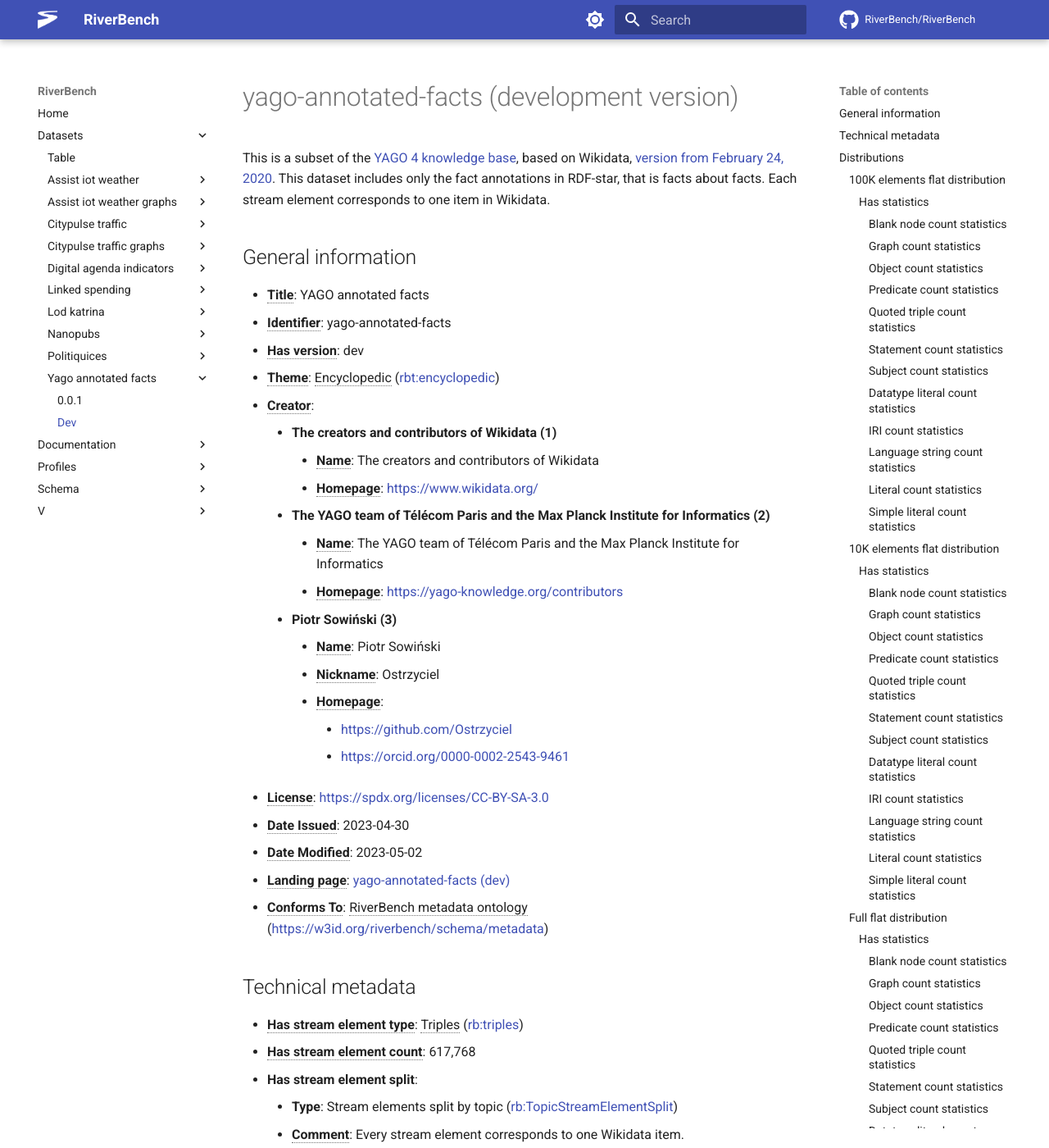
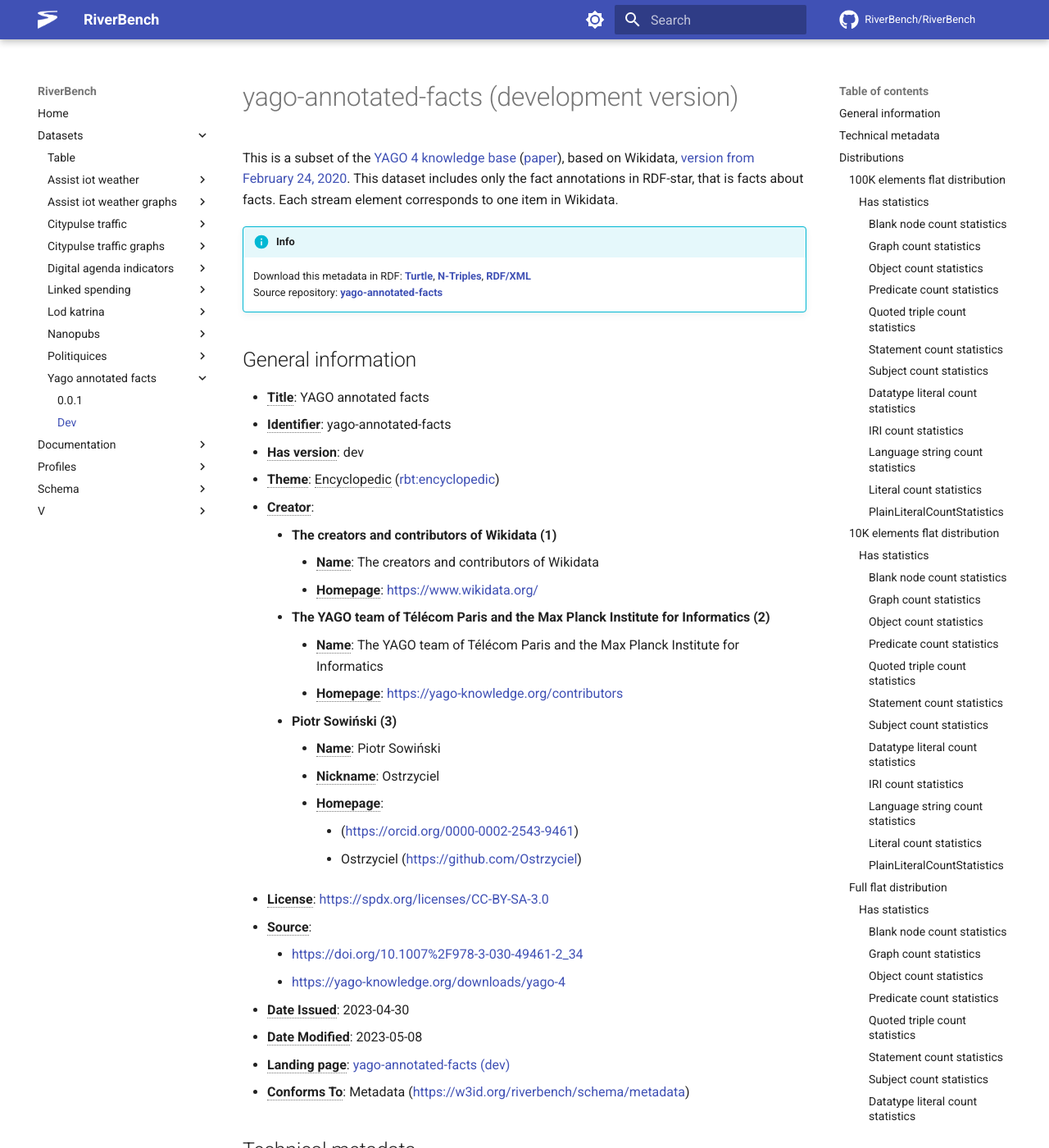
Before and after one commit to RiverBench/riverbench.github.io, an MkDocs documentation site: the page built from docs/datasets/yago-annotated-facts/dev/index.md, in a window 1280 px wide and 1400 px high. Shown: the whole window at 82% size. Built offline with MkDocs 1.6.1 and Material for MkDocs 9.7.7, drawn with Linux system fonts in a browser that asks for light colours; comment, search, counter and statistics services are not loaded; some of the changed text lies outside the part shown.

Commit message:
Automatic update of RiverBench/dataset-yago-annotated-facts (dev)

```diff
--- a/docs/datasets/yago-annotated-facts/dev/index.md
+++ b/docs/datasets/yago-annotated-facts/dev/index.md
@@ -1,6 +1,13 @@
 # yago-annotated-facts (development version)
 
-This is a subset of the [YAGO 4 knowledge base](https://yago-knowledge.org/downloads/yago-4), based on Wikidata, [version from February 24, 2020](https://yago-knowledge.org/data/yago4/full/2020-02-24/). This dataset includes only the fact annotations in RDF-star, that is facts about facts. Each stream element corresponds to one item in Wikidata.
+This is a subset of the [YAGO 4 knowledge base](https://yago-knowledge.org/downloads/yago-4) ([paper](https://suchanek.name/work/publications/eswc-2020-yago.pdf)), based on Wikidata, [version from February 24, 2020](https://yago-knowledge.org/data/yago4/full/2020-02-24/). This dataset includes only the fact annotations in RDF-star, that is facts about facts. Each stream element corresponds to one item in Wikidata.
+
+!!! info
+
+    Download this metadata in RDF: **[Turtle](https://w3id.org/riverbench/datasets/yago-annotated-facts/dev.ttl)**, **[N-Triples](https://w3id.org/riverbench/datasets/yago-annotated-facts/dev.nt)**, **[RDF/XML](https://w3id.org/riverbench/datasets/yago-annotated-facts/dev.rdf)**
+    <br>Source repository: **[yago-annotated-facts](https://github.com/RiverBench/dataset-yago-annotated-facts)**
+
+
 
 ## General information
 
@@ -19,20 +26,23 @@ This is a subset of the [YAGO 4 knowledge base](https://yago-knowledge.org/downl
         - **<abbr title="A name for some thing.">Name</abbr>**: Piotr Sowiński
         - **<abbr title="A short informal nickname characterising an agent (includes login identifiers, IRC and other chat nicknames).">Nickname</abbr>**: Ostrzyciel
         - **<abbr title="A homepage for some thing.">Homepage</abbr>**:
-            - [https://github.com/Ostrzyciel](https://github.com/Ostrzyciel)
-            - [https://orcid.org/0000-0002-2543-9461](https://orcid.org/0000-0002-2543-9461)
+            -  ([https://orcid.org/0000-0002-2543-9461](https://orcid.org/0000-0002-2543-9461))
+            - Ostrzyciel ([https://github.com/Ostrzyciel](https://github.com/Ostrzyciel))
 - **<abbr title="A legal document giving official permission to do something with the resource.">License</abbr>**: [https://spdx.org/licenses/CC-BY-SA-3.0](https://spdx.org/licenses/CC-BY-SA-3.0)
+- **<abbr title="A related resource from which the described resource is derived.">Source</abbr>**:
+    - [https://doi.org/10.1007%2F978-3-030-49461-2_34](https://doi.org/10.1007%2F978-3-030-49461-2_34)
+    - [https://yago-knowledge.org/downloads/yago-4](https://yago-knowledge.org/downloads/yago-4)
 - **<abbr title="Date of formal issuance of the resource.">Date Issued</abbr>**: 2023-04-30
-- **<abbr title="Date on which the resource was changed.">Date Modified</abbr>**: 2023-05-02
+- **<abbr title="Date on which the resource was changed.">Date Modified</abbr>**: 2023-05-08
 - **<abbr title="A Web page that can be navigated to in a Web browser to gain access to the catalog, a dataset, its distributions and/or additional information.">Landing page</abbr>**: [yago-annotated-facts (dev)](https://w3id.org/riverbench/datasets/yago-annotated-facts/dev)
-- **<abbr title="An established standard to which the described resource conforms.">Conforms To</abbr>**: <abbr title="Ontology for describing datasets and profiles in the RiverBench benchmark suite.">RiverBench metadata ontology</abbr> ([https://w3id.org/riverbench/schema/metadata](https://w3id.org/riverbench/schema/metadata))
+- **<abbr title="An established standard to which the described resource conforms.">Conforms To</abbr>**: Metadata ([https://w3id.org/riverbench/schema/metadata](https://w3id.org/riverbench/schema/metadata))
 
 ## Technical metadata
 
 - **<abbr title="Indicates the type of contents of each stream element">Has stream element type</abbr>**: <abbr title="Triple streams consist of elements, where each element is an RDF graph.">Triples</abbr> ([rb:triples](https://w3id.org/riverbench/schema/metadata#triples))
 - **<abbr title="Number of elements in the stream">Has stream element count</abbr>**: 617,768
-- **Has stream element split**:
-    - **Type**: Stream elements split by topic ([rb:TopicStreamElementSplit](https://w3id.org/riverbench/schema/metadata#TopicStreamElementSplit))
+- **<abbr title="Indicates how the stream was split into elements.">Has stream element split</abbr>**:
+    - **Type**: <abbr title="The elements correspond to different topics/subjects in the dataset.">Stream elements split by topic</abbr> ([rb:TopicStreamElementSplit](https://w3id.org/riverbench/schema/metadata#TopicStreamElementSplit))
     - **<abbr title="A description of the subject resource.">Comment</abbr>**: Every stream element corresponds to one Wikidata item.
 - **<abbr title="Indicates that the dataset uses an ontology. The object must be a resource, but it doesn't neccesarily have to be an OWL ontology.">Uses ontology</abbr>**: [http://schema.org/](http://schema.org/)
 - **<abbr title="Whether the dataset is RDF 1.1-compliant, i.e., does not use any non-standard features, like generalized triples.">Conforms to W3C RDF 1.1 specification</abbr>**: no
@@ -58,12 +68,12 @@ This is a subset of the [YAGO 4 knowledge base](https://yago-knowledge.org/downl
 - **<abbr title="The checksum property provides a mechanism that can be used to verify that the contents of a File or Package have not changed.">Checksum</abbr>**:
     - **Checksum (1)**
         - **Type**: <abbr title="A Checksum is value that allows the contents of a file to be authenticated. Even small changes to the content of the file will change its checksum. This class allows the results of a variety of checksum and cryptographic message digest algorithms to be represented.">Checksum</abbr> ([spdx:Checksum](http://spdx.org/rdf/terms#Checksum))
+        - **<abbr title="The checksumValue property provides a lower case hexidecimal encoded digest value produced using a specific algorithm.">ChecksumValue</abbr>**: `854da6fff00c30ba4e1ffafc43e316a1`
+        - **<abbr title="Identifies the algorithm used to produce the subject Checksum. Currently, SHA-1 is the only supported algorithm. It is anticipated that other algorithms will be supported at a later time.">Algorithm</abbr>**: <abbr title="Indicates the algorithm used was MD5">ChecksumAlgorithm_md5</abbr> ([spdx:checksumAlgorithm_md5](http://spdx.org/rdf/terms#checksumAlgorithm_md5))
+    - **Checksum (2)**
+        - **Type**: <abbr title="A Checksum is value that allows the contents of a file to be authenticated. Even small changes to the content of the file will change its checksum. This class allows the results of a variety of checksum and cryptographic message digest algorithms to be represented.">Checksum</abbr> ([spdx:Checksum](http://spdx.org/rdf/terms#Checksum))
         - **<abbr title="The checksumValue property provides a lower case hexidecimal encoded digest value produced using a specific algorithm.">ChecksumValue</abbr>**: `e9d25e049e99f5eee0f5171ef11e13eb48f548f5`
         - **<abbr title="Identifies the algorithm used to produce the subject Checksum. Currently, SHA-1 is the only supported algorithm. It is anticipated that other algorithms will be supported at a later time.">Algorithm</abbr>**: <abbr title="Indicates the algorithm used was SHA-1">ChecksumAlgorithm_sha1</abbr> ([spdx:checksumAlgorithm_sha1](http://spdx.org/rdf/terms#checksumAlgorithm_sha1))
-    - **Checksum (2)**
-        - **Type**: <abbr title="A Checksum is value that allows the contents of a file to be authenticated. Even small changes to the content of the file will change its checksum. This class allows the results of a variety of checksum and cryptographic message digest algorithms to be represented.">Checksum</abbr> ([spdx:Checksum](http://spdx.org/rdf/terms#Checksum))
-        - **<abbr title="The checksumValue property provides a lower case hexidecimal encoded digest value produced using a specific algorithm.">ChecksumValue</abbr>**: `854da6fff00c30ba4e1ffafc43e316a1`
-        - **<abbr title="Identifies the algorithm used to produce the subject Checksum. Currently, SHA-1 is the only supported algorithm. It is anticipated that other algorithms will be supported at a later time.">Algorithm</abbr>**: <abbr title="Indicates the algorithm used was MD5">ChecksumAlgorithm_md5</abbr> ([spdx:checksumAlgorithm_md5](http://spdx.org/rdf/terms#checksumAlgorithm_md5))
 - **<abbr title="The URL of the downloadable file in a given format. E.g. CSV file or RDF file. The format is indicated by the distribution's dct:format and/or dcat:mediaType.">Download URL</abbr>**: [https://w3id.org/riverbench/datasets/yago-annotated-facts/dev/files/flat_100K.nt.gz](https://w3id.org/riverbench/datasets/yago-annotated-facts/dev/files/flat_100K.nt.gz)
 
 #### <abbr title="Has a dataset statistics object">Has statistics</abbr>
@@ -171,9 +181,9 @@ This is a subset of the [YAGO 4 knowledge base](https://yago-knowledge.org/downl
 - **<abbr title="Minimum value of a distribution">Minimum</abbr>**: 1
 - **<abbr title="Maximum value of a distribution">Maximum</abbr>**: 49
 
-##### Simple literal count statistics
+##### PlainLiteralCountStatistics
 
-- **Type**: <abbr title="Statistics about the number of simple literals (of type xsd:string) in the dataset.">Simple literal count statistics</abbr> ([rb:PlainLiteralCountStatistics](https://w3id.org/riverbench/schema/metadata#PlainLiteralCountStatistics))
+- **Type**: PlainLiteralCountStatistics ([rb:PlainLiteralCountStatistics](https://w3id.org/riverbench/schema/metadata#PlainLiteralCountStatistics))
 - **<abbr title="Sum of all values in the distribution. In statistics about counts, this corresponds to the total number of given elements in the dataset.">Sum</abbr>**: 0
 - **<abbr title="Only used for count statistics. Indicates how many unique elements are in the entire dataset. The value is estimated with a Bloom filter and is accurate to ~1%.">Unique count (estimated)</abbr>**: 0
 - **<abbr title="Arithmetic mean of a distribution">Mean</abbr>**: 0.00
@@ -309,9 +319,9 @@ This is a subset of the [YAGO 4 knowledge base](https://yago-knowledge.org/downl
 - **<abbr title="Minimum value of a distribution">Minimum</abbr>**: 1
 - **<abbr title="Maximum value of a distribution">Maximum</abbr>**: 8
 
-##### Simple literal count statistics
+##### PlainLiteralCountStatistics
 
-- **Type**: <abbr title="Statistics about the number of simple literals (of type xsd:string) in the dataset.">Simple literal count statistics</abbr> ([rb:PlainLiteralCountStatistics](https://w3id.org/riverbench/schema/metadata#PlainLiteralCountStatistics))
+- **Type**: PlainLiteralCountStatistics ([rb:PlainLiteralCountStatistics](https://w3id.org/riverbench/schema/metadata#PlainLiteralCountStatistics))
 - **<abbr title="Sum of all values in the distribution. In statistics about counts, this corresponds to the total number of given elements in the dataset.">Sum</abbr>**: 0
 - **<abbr title="Only used for count statistics. Indicates how many unique elements are in the entire dataset. The value is estimated with a Bloom filter and is accurate to ~1%.">Unique count (estimated)</abbr>**: 0
 - **<abbr title="Arithmetic mean of a distribution">Mean</abbr>**: 0.00
@@ -447,9 +457,9 @@ This is a subset of the [YAGO 4 knowledge base](https://yago-knowledge.org/downl
 - **<abbr title="Minimum value of a distribution">Minimum</abbr>**: 1
 - **<abbr title="Maximum value of a distribution">Maximum</abbr>**: 66
 
-##### Simple literal count statistics
+##### PlainLiteralCountStatistics
 
-- **Type**: <abbr title="Statistics about the number of simple literals (of type xsd:string) in the dataset.">Simple literal count statistics</abbr> ([rb:PlainLiteralCountStatistics](https://w3id.org/riverbench/schema/metadata#PlainLiteralCountStatistics))
+- **Type**: PlainLiteralCountStatistics ([rb:PlainLiteralCountStatistics](https://w3id.org/riverbench/schema/metadata#PlainLiteralCountStatistics))
 - **<abbr title="Sum of all values in the distribution. In statistics about counts, this corresponds to the total number of given elements in the dataset.">Sum</abbr>**: 0
 - **<abbr title="Only used for count statistics. Indicates how many unique elements are in the entire dataset. The value is estimated with a Bloom filter and is accurate to ~1%.">Unique count (estimated)</abbr>**: 0
 - **<abbr title="Arithmetic mean of a distribution">Mean</abbr>**: 0.00
@@ -586,9 +596,9 @@ This is a subset of the [YAGO 4 knowledge base](https://yago-knowledge.org/downl
 - **<abbr title="Minimum value of a distribution">Minimum</abbr>**: 1
 - **<abbr title="Maximum value of a distribution">Maximum</abbr>**: 49
 
-##### Simple literal count statistics
+##### PlainLiteralCountStatistics
 
-- **Type**: <abbr title="Statistics about the number of simple literals (of type xsd:string) in the dataset.">Simple literal count statistics</abbr> ([rb:PlainLiteralCountStatistics](https://w3id.org/riverbench/schema/metadata#PlainLiteralCountStatistics))
+- **Type**: PlainLiteralCountStatistics ([rb:PlainLiteralCountStatistics](https://w3id.org/riverbench/schema/metadata#PlainLiteralCountStatistics))
 - **<abbr title="Sum of all values in the distribution. In statistics about counts, this corresponds to the total number of given elements in the dataset.">Sum</abbr>**: 0
 - **<abbr title="Only used for count statistics. Indicates how many unique elements are in the entire dataset. The value is estimated with a Bloom filter and is accurate to ~1%.">Unique count (estimated)</abbr>**: 0
 - **<abbr title="Arithmetic mean of a distribution">Mean</abbr>**: 0.00
@@ -725,9 +735,9 @@ This is a subset of the [YAGO 4 knowledge base](https://yago-knowledge.org/downl
 - **<abbr title="Minimum value of a distribution">Minimum</abbr>**: 1
 - **<abbr title="Maximum value of a distribution">Maximum</abbr>**: 8
 
-##### Simple literal count statistics
+##### PlainLiteralCountStatistics
 
-- **Type**: <abbr title="Statistics about the number of simple literals (of type xsd:string) in the dataset.">Simple literal count statistics</abbr> ([rb:PlainLiteralCountStatistics](https://w3id.org/riverbench/schema/metadata#PlainLiteralCountStatistics))
+- **Type**: PlainLiteralCountStatistics ([rb:PlainLiteralCountStatistics](https://w3id.org/riverbench/schema/metadata#PlainLiteralCountStatistics))
 - **<abbr title="Sum of all values in the distribution. In statistics about counts, this corresponds to the total number of given elements in the dataset.">Sum</abbr>**: 0
 - **<abbr title="Only used for count statistics. Indicates how many unique elements are in the entire dataset. The value is estimated with a Bloom filter and is accurate to ~1%.">Unique count (estimated)</abbr>**: 0
 - **<abbr title="Arithmetic mean of a distribution">Mean</abbr>**: 0.00
@@ -864,9 +874,9 @@ This is a subset of the [YAGO 4 knowledge base](https://yago-knowledge.org/downl
 - **<abbr title="Minimum value of a distribution">Minimum</abbr>**: 1
 - **<abbr title="Maximum value of a distribution">Maximum</abbr>**: 66
 
-##### Simple literal count statistics
+##### PlainLiteralCountStatistics
 
-- **Type**: <abbr title="Statistics about the number of simple literals (of type xsd:string) in the dataset.">Simple literal count statistics</abbr> ([rb:PlainLiteralCountStatistics](https://w3id.org/riverbench/schema/metadata#PlainLiteralCountStatistics))
+- **Type**: PlainLiteralCountStatistics ([rb:PlainLiteralCountStatistics](https://w3id.org/riverbench/schema/metadata#PlainLiteralCountStatistics))
 - **<abbr title="Sum of all values in the distribution. In statistics about counts, this corresponds to the total number of given elements in the dataset.">Sum</abbr>**: 0
 - **<abbr title="Only used for count statistics. Indicates how many unique elements are in the entire dataset. The value is estimated with a Bloom filter and is accurate to ~1%.">Unique count (estimated)</abbr>**: 0
 - **<abbr title="Arithmetic mean of a distribution">Mean</abbr>**: 0.00
```
